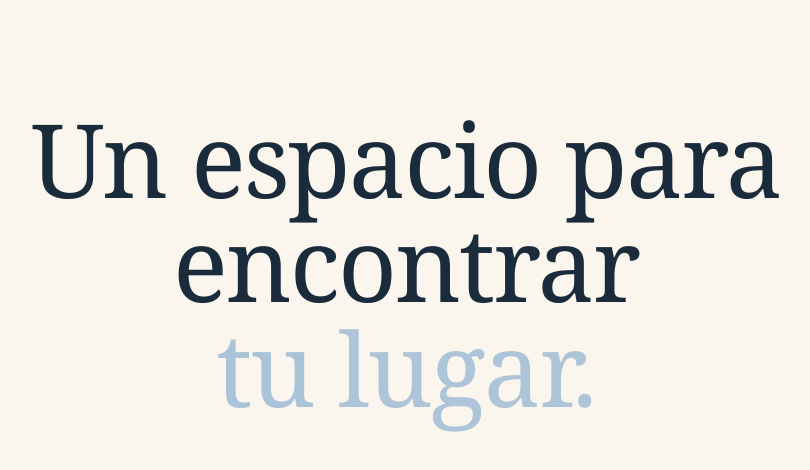
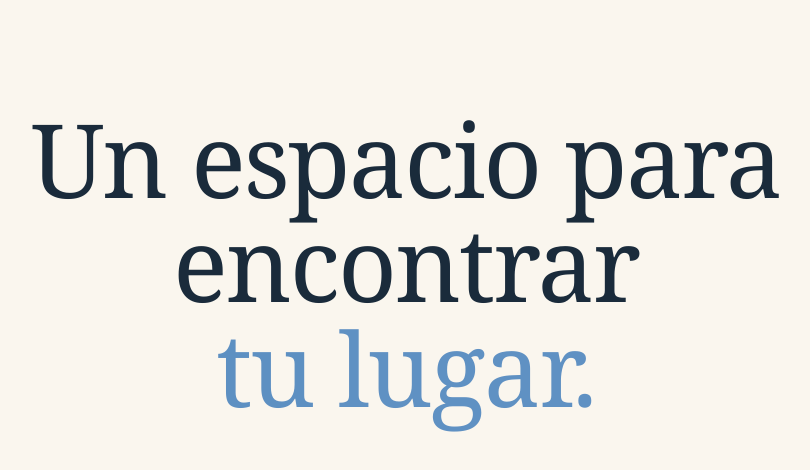
Before and after one commit to ArtStyles/karma-house, a React (Vite) app in the folder web/: page / in a window 1280 px wide. Shown: the part 6752-7222 px from the top of the page, without its empty margins (234-1044 px from the left). Built offline with nearby package versions, Linux system fonts and the light colour scheme.

Commit message:
fix(web): keep the dimmed tagline at 3:1 contrast
Co-Authored-By: Claude Opus 5.5 <noreply@anthropic.com>

```diff
--- a/web/src/scenes.css
+++ b/web/src/scenes.css
@@ -106,7 +106,7 @@ html:not(.js) .cuba-figure { display: none }
 .tagline .stage { display: grid; place-items: center; padding-block: 6rem }
 @media (prefers-reduced-motion: no-preference) {
   .js .tagline .stage { padding-block: 0 }
-  .js .tagline-word { opacity: .3 }
+  .js .tagline-word { opacity: .62 }
 }
 
 /* Publish ----------------------------------------------------------------------------------------------- */
--- a/web/src/scenes/Tagline.tsx
+++ b/web/src/scenes/Tagline.tsx
@@ -4,8 +4,10 @@ import { fade, useMode, useParts, useStage } from '../motion';
 import { easeOut, seg } from '../scroll';
 
 const COUNT = TAGLINE.flat().length;
+// The lowest opacity that keeps 3:1 contrast for large text in both themes (blue on cal is the tightest).
+const DIM = 0.62;
 
-/** «Un espacio para encontrar tu lugar.» Each word goes from 30 % to full colour, in reading order, with the scroll. */
+/** «Un espacio para encontrar tu lugar.» Each word goes from dimmed to full colour, in reading order, with the scroll. */
 export function Tagline() {
   const track = useRef<HTMLElement>(null);
   const mode = useMode();
@@ -15,7 +17,7 @@ export function Tagline() {
     if (still(mode.current === 'static')) return;
     for (let i = 0; i < COUNT; i++) {
       const a = 0.12 + (i * 0.6) / COUNT;
-      fade(parts.current[`w${i}`], 0.3 + 0.7 * easeOut(seg(p, a, a + 0.6 / COUNT)));
+      fade(parts.current[`w${i}`], DIM + (1 - DIM) * easeOut(seg(p, a, a + 0.6 / COUNT)));
     }
   }, [mode, parts, still]);
 
```
Also changed, not shown: 2 other files (tests, documents, lock files or other folders).
